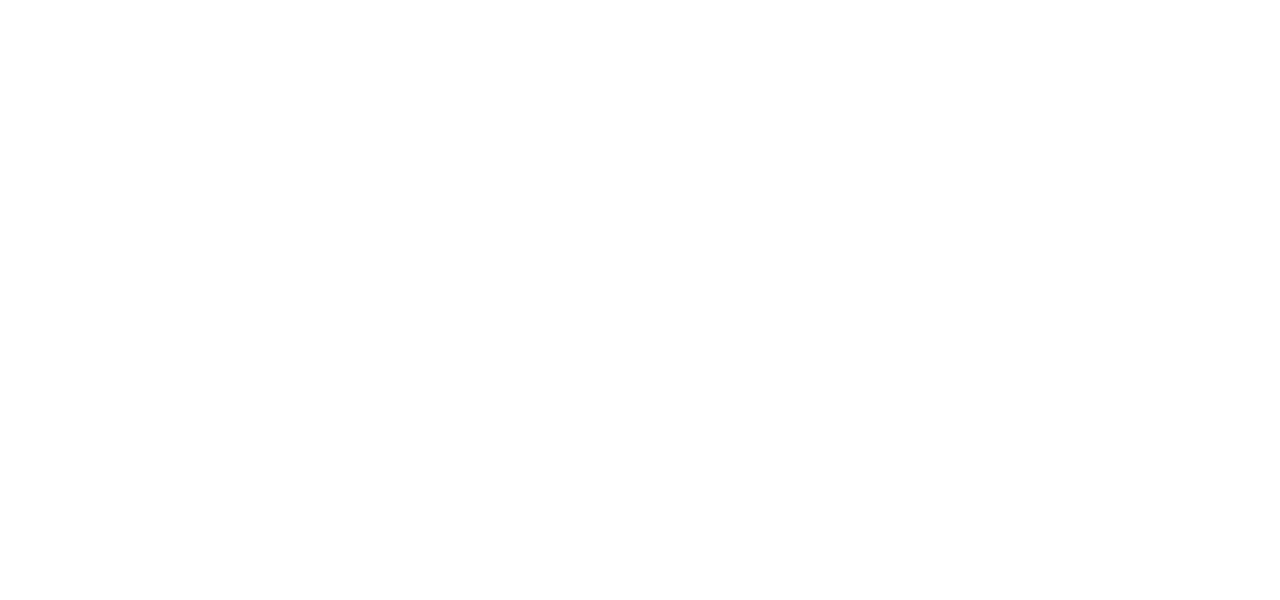
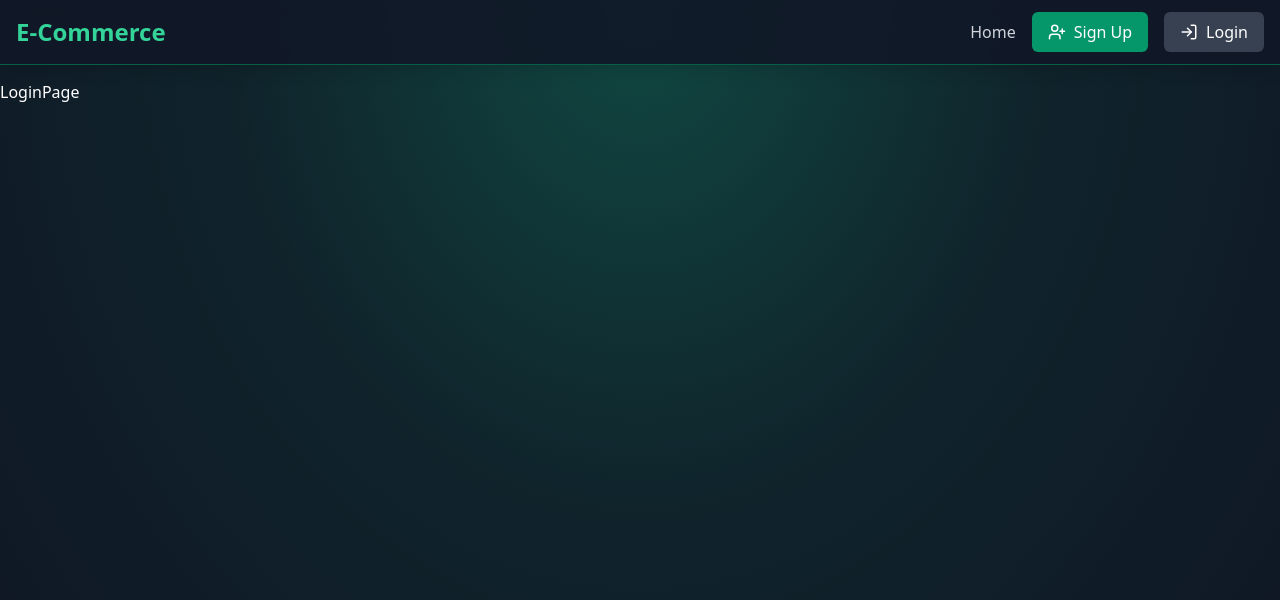
Before and after one commit to AbdallahKhayat/e-commerce-store, a React (Vite) app in the folder frontend/: page /login in a window 1280 px wide. Before the commit this address had no page. Shown: the top 600 px of the page. Built offline with nearby package versions, Linux system fonts and the light colour scheme.

Commit message:
implemented navbar

```diff
--- a/frontend/src/App.jsx
+++ b/frontend/src/App.jsx
@@ -1,12 +1,26 @@
 import { Route, Routes } from "react-router-dom";
 import HomePage from "./pages/HomePage";
-
+import SignUpPage from "./pages/SignUpPage";
+import LoginPage from "./pages/LoginPage";
+import Navbar from "./components/Navbar";
 function App() {
   return (
-    <div className="">
-      <Routes>
-        <Route path="/" element={<HomePage />} />
-      </Routes>
+    <div className="min-h-screen bg-gray-900 text-white relative overflow-hidden">
+      {/* Background gradient */}
+      <div className="absolute inset-0 overflow-hidden">
+        <div className="absolute inset-0">
+          <div className="absolute top-0 left-1/2 -translate-x-1/2 w-full h-full bg-[radial-gradient(ellipse_at_top,rgba(16,185,129,0.3)_0%,rgba(10,80,60,0.2)_45%,rgba(0,0,0,0.1)_100%)]" />
+        </div>
+      </div>
+
+      <div className="relative z-50 pt-20">
+        <Navbar />
+        <Routes>
+          <Route path="/" element={<HomePage />} />
+          <Route path="/signup" element={<SignUpPage />} />
+          <Route path="/login" element={<LoginPage />} />
+        </Routes>
+      </div>
     </div>
   );
 }
--- /dev/null
+++ b/frontend/src/components/Navbar.jsx
@@ -0,0 +1,95 @@
+import { ShoppingCart, UserPlus, LogIn, LogOut, Lock } from "lucide-react";
+import { Link } from "react-router-dom";
+
+const Navbar = () => {
+  const user = false;
+  const isAdmin = false;
+  return (
+    <header
+      className="fixed top-0 left-0 w-full bg-gray-900 bg-opacity-90
+  backdrop-blur-md shadow-lg z-40 transition-all duration-300 border-b border-emerald-800"
+    >
+      <div className="container mx-auto px-4 py-3">
+        <div className="flex flex-wrap justify-between items-center">
+          <Link
+            to={"/"}
+            className="text-2xl font-bold text-emerald-400 items-center space-x-2 flex"
+          >
+            E-Commerce
+          </Link>
+
+          <nav className="flex flex-wrap items-center gap-4">
+            <Link
+              to={"/"}
+              className="text-gray-300 hover:text-emerald-400 transition duration-300 ease-in-out"
+            >
+              Home
+            </Link>
+
+            {user && (
+              <Link
+                to={"/cart"}
+                className="relative group text-gray-300 hover:text-emerald-400 transition duration-300 ease-in-out"
+              >
+                <ShoppingCart
+                  size={20}
+                  className="inline-block mr-1 group-hover:text-emerald-400"
+                />
+                <span className="hidden sm:inline">Cart</span>
+
+                <span
+                  className="absolute -top-2 -left-2 bg-emerald-500 text-white rounded-full px-2 py-0.5
+									text-xs group-hover:bg-emerald-400 transition duration-300 ease-in-out"
+                >
+                  3
+                </span>
+              </Link>
+            )}
+
+            {isAdmin && (
+              <Link
+                className="bg-emerald-700 hover:bg-emerald-600 text-white px-3 py-1 rounded-md font-medium
+								 transition duration-300 ease-in-out flex items-center"
+                to={"/secret-dashboard"}
+              >
+                <Lock className="inline-block mr-1" size={18} />
+                <span className="hidden sm:inline">Dashboard</span>
+              </Link>
+            )}
+
+            {user ? (
+              <button
+                className="bg-gray-700 hover:bg-gray-600 text-white py-2 px-4
+						rounded-md flex items-center transition duration-300 ease-in-out"
+              >
+                <LogOut size={18} />
+                <span className="hidden sm:inline ml-2">Log Out</span>
+              </button>
+            ) : (
+              <>
+                <Link
+                  to={"/signup"}
+                  className="bg-emerald-600 hover:bg-emerald-700 text-white py-2 px-4
+									rounded-md flex items-center transition duration-300 ease-in-out"
+                >
+                  <UserPlus className="mr-2" size={18} />
+                  Sign Up
+                </Link>
+                <Link
+                  to={"/login"}
+                  className="bg-gray-700 hover:bg-gray-600 text-white py-2 px-4
+									rounded-md flex items-center transition duration-300 ease-in-out"
+                >
+                  <LogIn className="mr-2" size={18} />
+                  Login
+                </Link>
+              </>
+            )}
+          </nav>
+        </div>
+      </div>
+    </header>
+  );
+};
+
+export default Navbar;
--- /dev/null
+++ b/frontend/src/pages/LoginPage.jsx
@@ -0,0 +1,7 @@
+import React from "react";
+
+const LoginPage = () => {
+  return <div>LoginPage</div>;
+};
+
+export default LoginPage;
--- /dev/null
+++ b/frontend/src/pages/SignUpPage.jsx
@@ -0,0 +1,7 @@
+import React from "react";
+
+const SignUpPage = () => {
+  return <div>SignUpPage</div>;
+};
+
+export default SignUpPage;
```
